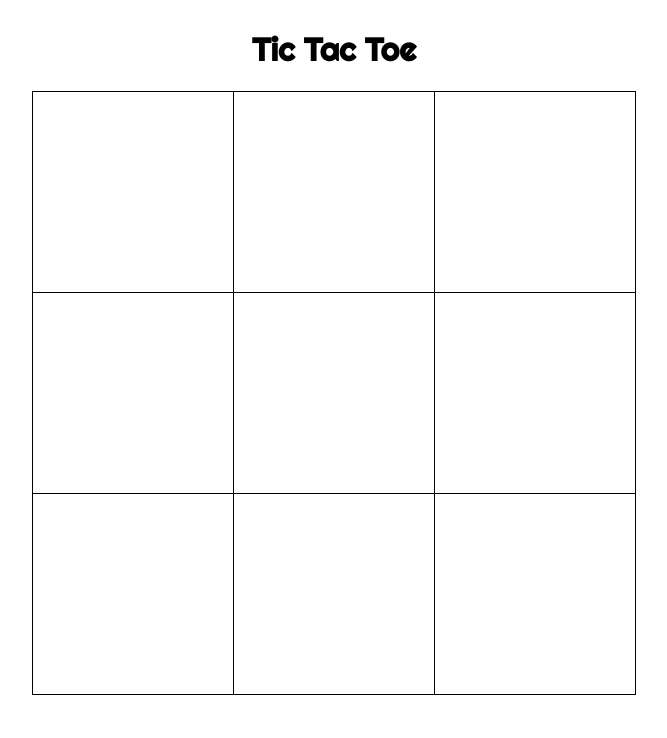
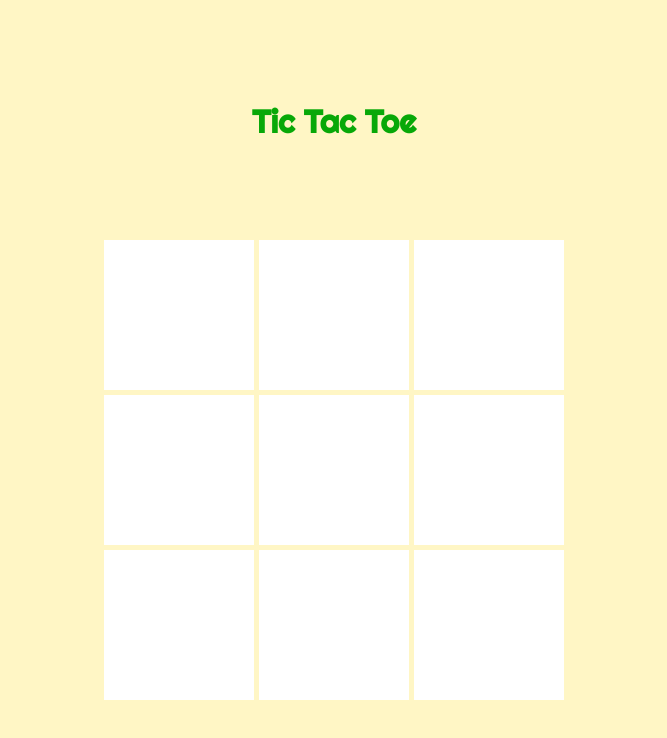
Before and after one commit to sigristarisa/Tic-Tac-Toe, a plain HTML site: page index.html in a window 1280 px wide. Shown: the whole page, without its empty margins (306-973 px from the left). Drawn offline with nearby package versions, Linux system fonts and the light colour scheme; files that its build step writes are made by us from their sources.

Commit message:
initial commit

```diff
--- a/index.html
+++ b/index.html
@@ -5,7 +5,7 @@
     <meta http-equiv="X-UA-Compatible" content="IE=edge" />
     <meta name="viewport" content="width=device-width, initial-scale=1.0" />
     <title>Tic Tac Toe</title>
-    <link href="style.css" rel="stylesheet" />
+    <link href="./css/style.css" rel="stylesheet" />
   </head>
   <body>
     <header>
--- a/scss/style.scss
+++ b/scss/style.scss
@@ -1,30 +1,50 @@
-/* Font */
+// Colors //
+$pale-yellow: rgb(255, 246, 197);
+$vivid-yellow: rgb(255, 230, 0);
+$green: rgb(8, 168, 8);
+
+// Fonts //
 @import url("https://fonts.googleapis.com/css2?family=Righteous&display=swap");
 @import url("https://fonts.googleapis.com/css2?family=Montserrat&display=swap");
 
-header {
-  font-family: "Righteous", cursive;
-}
-
 body {
+  width: 100vw;
+  height: 100vh;
+  margin: 0;
+  background-color: $pale-yellow;
   display: flex;
   flex-direction: column;
   justify-content: center;
   align-items: center;
+
+  header {
+    width: 100%;
+    height: 20%;
+    text-align: center;
+    color: $green;
+    font-family: "Righteous", cursive;
   }
 
   #gameBoard {
-  width: 602px;
-  height: 602px;
-  background-color: #000000;
-  border: 1px solid black;
+    width: 460px;
+    height: 460px;
+    margin-bottom: 20px;
     display: flex;
     flex-wrap: wrap;
-  gap: 1px;
+    gap: 5px;
+
+    .grid {
+      width: 150px;
+      height: 150px;
+      background-color: white;
     }
 
-.grid {
-  width: 200px;
-  height: 200px;
-  background-color: white;
+    .x {
+      background-color: $vivid-yellow;
     }
+
+    .o {
+      background-color: $green;
+    }
+  }
+}
```
Also changed, not shown: css/style.css, 1 other file. Lines whose indentation alone changed are shown as unchanged.
